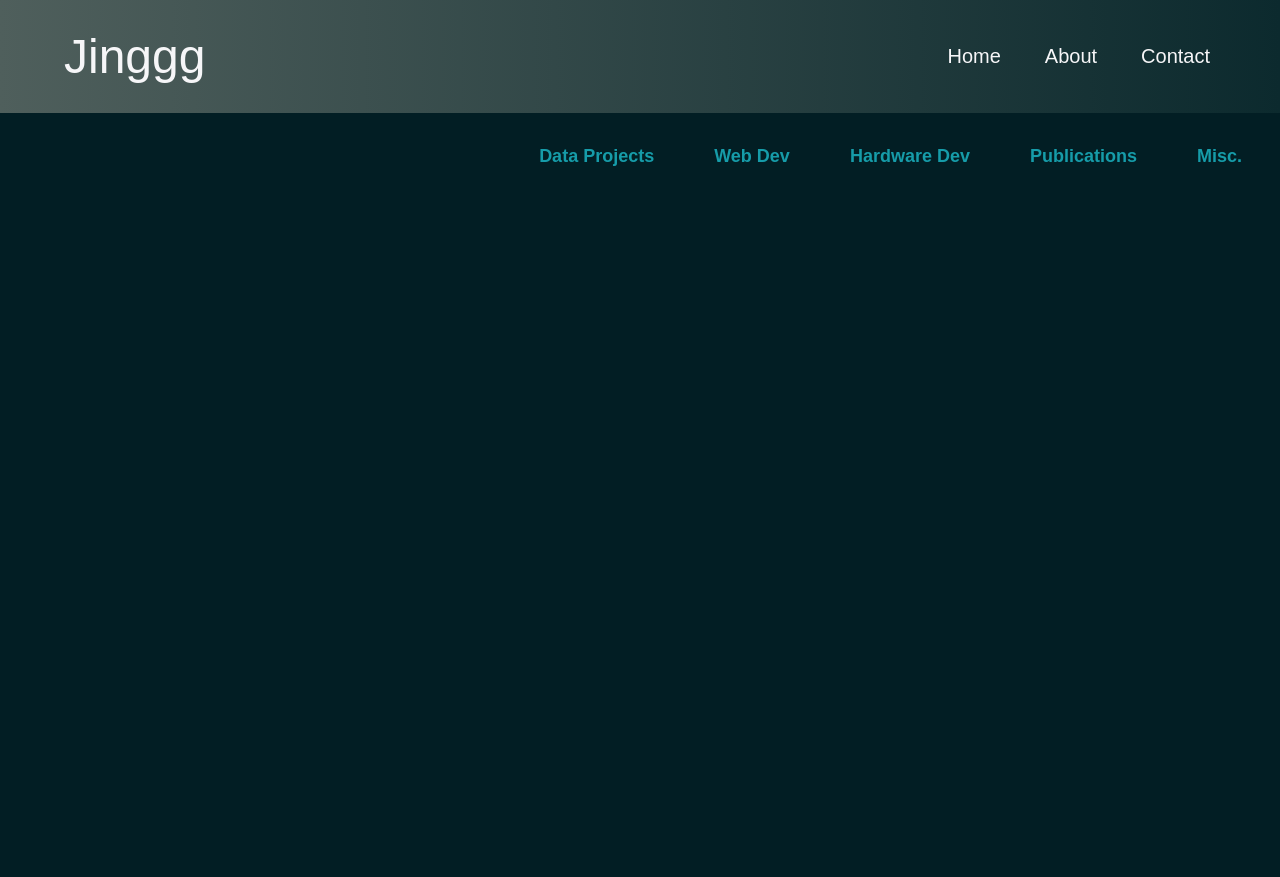
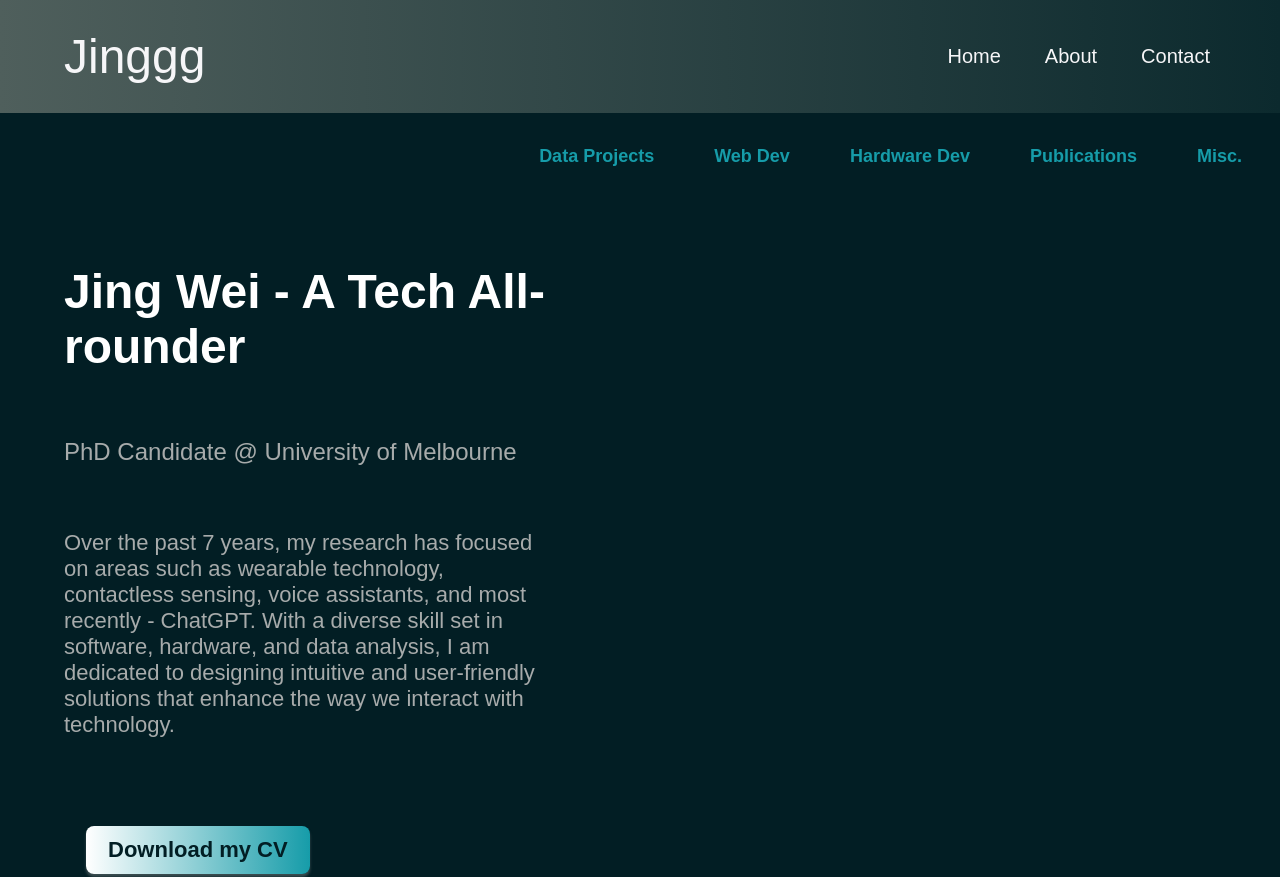
Before and after one commit to JingWei-S/ds-portfolio, a website built with webpack: page dist/index.html in a window 1280 px wide. Shown: the top 877 px of the page. Before the commit the page ends 800 px from the top, so only its background shows below. Built offline with nearby package versions, Linux system fonts and the light colour scheme.

Commit message:
update the left introduction

```diff
--- a/src/index.js
+++ b/src/index.js
@@ -67,4 +67,23 @@ const main_content = document.createElement('div');
 main_content.classList.add('main-content');  // will be set as flex box
 
 const left_content = document.createElement('div');
+left_content.classList.add('left-intro')
 main_content.appendChild(left_content);
+
+const intro_large = document.createElement('p');
+intro_large.textContent = 'Jing Wei - A Tech All-rounder';
+left_content.appendChild(intro_large);
+
+const intro_mid = document.createElement('p');
+intro_mid.textContent = 'PhD Candidate @ University of Melbourne';
+left_content.appendChild(intro_mid);
+
+const intro_small = document.createElement('p');
+intro_small.textContent = "Over the past 7 years, my research has focused on areas such as wearable technology, contactless sensing, voice assistants, and most recently - ChatGPT. With a diverse skill set in software, hardware, and data analysis, I am dedicated to designing intuitive and user-friendly solutions that enhance the way we interact with technology.";
+left_content.appendChild(intro_small);
+
+const download_cv = document.createElement('button');
+download_cv.textContent = 'Download my CV';
+left_content.appendChild(download_cv);
+
+content.appendChild(main_content);
```
Also changed, not shown: dist/index.html, dist/main.js, dist/style.css.
